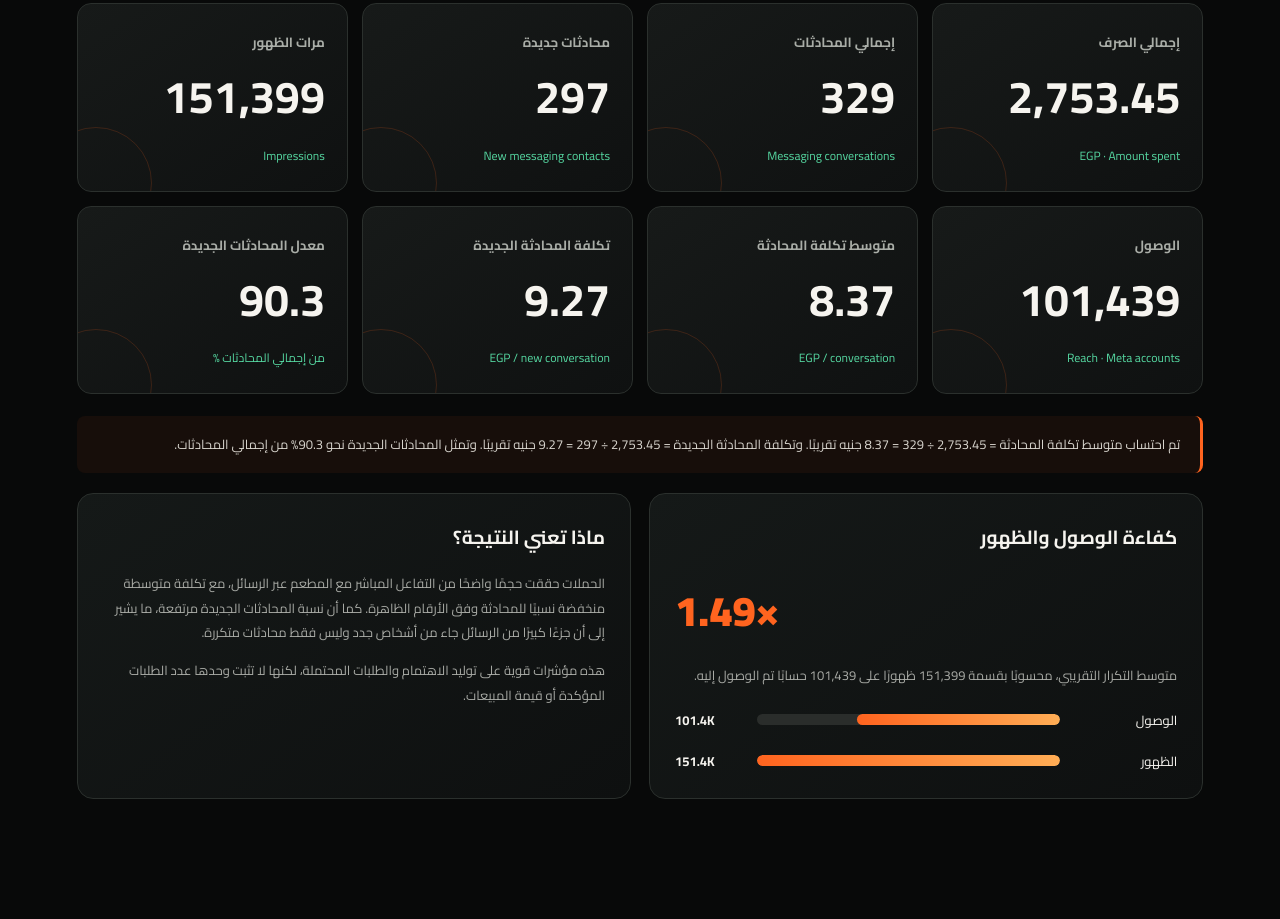
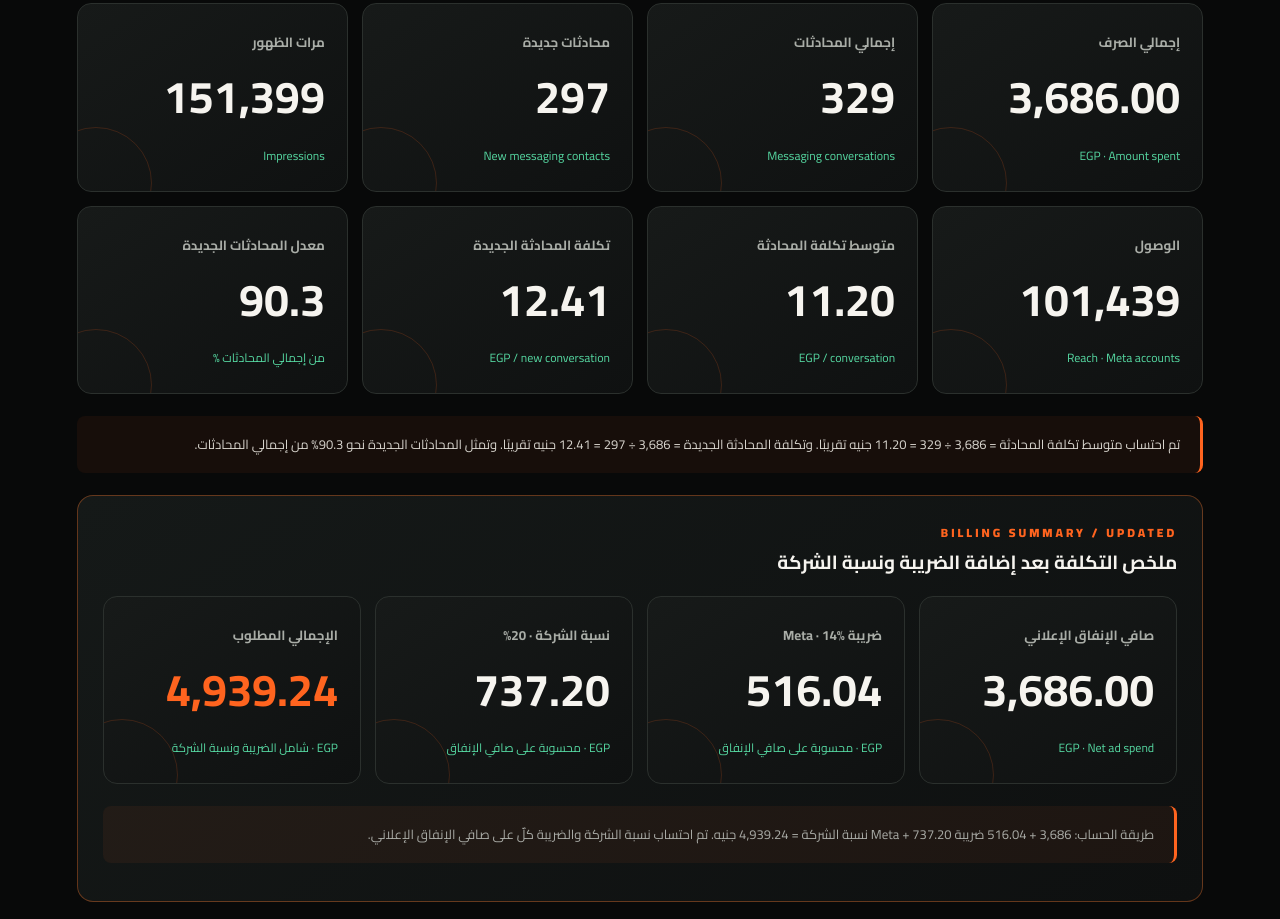
Before and after one commit to MAGDYDWEDAR/reportalnashar, a plain HTML site: page index.html in a window 1280 px wide. Shown: the part 1485-2404 px from the top of the page. Drawn offline with Linux system fonts and the light colour scheme.

Commit message:
Add files via upload

```diff
--- a/index.html
+++ b/index.html
@@ -2,7 +2,7 @@
 <html lang="ar" dir="rtl">
 <head>
 <meta charset="UTF-8"><meta name="viewport" content="width=device-width, initial-scale=1">
-<title>El-Nashaar Restaurant | Advertising Performance Report</title>
+<title>El-Nashaar Restaurant | Advertising Performance Report | Updated Spend & Fees</title>
 <style>
 @import url('https://fonts.googleapis.com/css2?family=Cairo:wght@400;500;600;700;800;900&display=swap');
 :root{--bg:#080909;--panel:#111414;--panel2:#171a19;--line:#2b302d;--orange:#ff641f;--gold:#ffad55;--white:#f6f4ef;--muted:#a8aaa5;--green:#55d6a0;--red:#ff8178}
@@ -62,23 +62,33 @@ footer{padding:35px 6vw;border-top:1px solid #ffffff16;color:#888;font-size:11px
   <div class="eyebrow">JINNY ADV · PERFORMANCE REPORT · NOV 2026</div>
   <h1>مطعم النشار<br><span>الأرقام بتتكلم.</span></h1>
   <p>تقرير الأداء الإعلاني والرقمي لمطعم النشار — قراءة موثقة لنتائج الحملات على Meta، وحركة الحسابات الاجتماعية، وما تحقق من محادثات واهتمام من الجمهور.</p>
-  <div class="hero-tags"><div class="pill"><strong>47</strong> إعلان ظاهر في مدير الإعلانات</div><div class="pill"><strong>2,753.45</strong> جنيه صرف ظاهر</div><div class="pill"><strong>329</strong> محادثة مراسلة</div></div>
+  <div class="hero-tags"><div class="pill"><strong>47</strong> إعلان ظاهر في مدير الإعلانات</div><div class="pill"><strong>3,686.00</strong> جنيه صرف ظاهر</div><div class="pill"><strong>329</strong> محادثة مراسلة</div></div>
   <a class="btn" href="#ads">استكشف النتائج ↓</a>
  </div>
 </section>
 <section id="ads">
  <div class="section-head reveal"><div><div class="eyebrow">01 / META ADS MANAGER</div><h2>نتائج الحملات الإعلانية</h2></div><p>الأرقام التالية من لقطة الحساب الإعلاني المرفقة، وتشمل إجمالي النتائج الظاهرة في صف الإجمالي.</p></div>
  <div class="grid">
-  <div class="metric reveal"><small>إجمالي الصرف</small><strong data-count="2753.45" data-dec="2">0</strong><em>EGP · Amount spent</em></div>
+  <div class="metric reveal"><small>إجمالي الصرف</small><strong data-count="3686" data-dec="2">0</strong><em>EGP · Amount spent</em></div>
   <div class="metric reveal"><small>إجمالي المحادثات</small><strong data-count="329">0</strong><em>Messaging conversations</em></div>
   <div class="metric reveal"><small>محادثات جديدة</small><strong data-count="297">0</strong><em>New messaging contacts</em></div>
   <div class="metric reveal"><small>مرات الظهور</small><strong data-count="151399">0</strong><em>Impressions</em></div>
   <div class="metric reveal"><small>الوصول</small><strong data-count="101439">0</strong><em>Reach · Meta accounts</em></div>
-  <div class="metric reveal"><small>متوسط تكلفة المحادثة</small><strong data-count="8.37" data-dec="2">0</strong><em>EGP / conversation</em></div>
-  <div class="metric reveal"><small>تكلفة المحادثة الجديدة</small><strong data-count="9.27" data-dec="2">0</strong><em>EGP / new conversation</em></div>
+  <div class="metric reveal"><small>متوسط تكلفة المحادثة</small><strong data-count="11.20" data-dec="2">0</strong><em>EGP / conversation</em></div>
+  <div class="metric reveal"><small>تكلفة المحادثة الجديدة</small><strong data-count="12.41" data-dec="2">0</strong><em>EGP / new conversation</em></div>
   <div class="metric reveal"><small>معدل المحادثات الجديدة</small><strong data-count="90.3" data-dec="1">0</strong><em>من إجمالي المحادثات %</em></div>
  </div>
- <div class="note reveal">تم احتساب متوسط تكلفة المحادثة = 2,753.45 ÷ 329 = 8.37 جنيه تقريبًا. وتكلفة المحادثة الجديدة = 2,753.45 ÷ 297 = 9.27 جنيه تقريبًا. وتمثل المحادثات الجديدة نحو 90.3% من إجمالي المحادثات.</div>
+ <div class="note reveal">تم احتساب متوسط تكلفة المحادثة = 3,686 ÷ 329 = 11.20 جنيه تقريبًا. وتكلفة المحادثة الجديدة = 3,686 ÷ 297 = 12.41 جنيه تقريبًا. وتمثل المحادثات الجديدة نحو 90.3% من إجمالي المحادثات.</div>
+ <div class="panel reveal" style="margin-top:22px;border:1px solid rgba(255,122,45,.35)">
+  <div class="eyebrow">BILLING SUMMARY / UPDATED</div><h3>ملخص التكلفة بعد إضافة الضريبة ونسبة الشركة</h3>
+  <div class="grid">
+   <div class="metric"><small>صافي الإنفاق الإعلاني</small><strong>3,686.00</strong><em>EGP · Net ad spend</em></div>
+   <div class="metric"><small>ضريبة Meta · 14%</small><strong>516.04</strong><em>EGP · محسوبة على صافي الإنفاق</em></div>
+   <div class="metric"><small>نسبة الشركة · 20%</small><strong>737.20</strong><em>EGP · محسوبة على صافي الإنفاق</em></div>
+   <div class="metric"><small>الإجمالي المطلوب</small><strong style="color:var(--orange)">4,939.24</strong><em>EGP · شامل الضريبة ونسبة الشركة</em></div>
+  </div>
+  <p class="note">طريقة الحساب: 3,686 + 516.04 ضريبة Meta + 737.20 نسبة الشركة = 4,939.24 جنيه. تم احتساب نسبة الشركة والضريبة كلٌ على صافي الإنفاق الإعلاني.</p>
+ </div>
  <div class="two" style="margin-top:20px">
   <div class="panel reveal"><h3>كفاءة الوصول والظهور</h3><div class="bigstat">1.49×</div><p>متوسط التكرار التقريبي، محسوبًا بقسمة 151,399 ظهورًا على 101,439 حسابًا تم الوصول إليه.</p><div class="bars"><div class="barrow"><span>الوصول</span><div class="track"><div class="fill" data-width="67"></div></div><b>101.4K</b></div><div class="barrow"><span>الظهور</span><div class="track"><div class="fill" data-width="100"></div></div><b>151.4K</b></div></div></div>
   <div class="panel reveal"><h3>ماذا تعني النتيجة؟</h3><p>الحملات حققت حجمًا واضحًا من التفاعل المباشر مع المطعم عبر الرسائل، مع تكلفة متوسطة منخفضة نسبيًا للمحادثة وفق الأرقام الظاهرة. كما أن نسبة المحادثات الجديدة مرتفعة، ما يشير إلى أن جزءًا كبيرًا من الرسائل جاء من أشخاص جدد وليس فقط محادثات متكررة.</p><p>هذه مؤشرات قوية على توليد الاهتمام والطلبات المحتملة، لكنها لا تثبت وحدها عدد الطلبات المؤكدة أو قيمة المبيعات.</p></div>
@@ -123,7 +133,7 @@ footer{padding:35px 6vw;border-top:1px solid #ffffff16;color:#888;font-size:11px
 <section id="insights">
  <div class="section-head reveal"><div><div class="eyebrow">04 / PERFORMANCE TAKEAWAYS</div><h2>قراءة النتائج: أين القوة وأين فرصة التحسين؟</h2></div></div>
  <div class="cards3">
-  <div class="insight reveal"><div class="n">01 / LEAD GENERATION</div><h3>الرسائل هي أقوى مؤشر أداء</h3><p>329 محادثة بتكلفة 8.37 جنيه للمحادثة، منها 297 محادثة جديدة. هذا يجعل الرسائل نقطة قوة واضحة في الحملة ويستحق البناء عليها.</p></div>
+  <div class="insight reveal"><div class="n">01 / LEAD GENERATION</div><h3>الرسائل هي أقوى مؤشر أداء</h3><p>329 محادثة بمتوسط تكلفة 11.20 جنيه للمحادثة، منها 297 محادثة جديدة. هذا يجعل الرسائل نقطة قوة واضحة في الحملة ويستحق البناء عليها.</p></div>
   <div class="insight reveal"><div class="n">02 / BRAND VISIBILITY</div><h3>حضور واسع للعلامة</h3><p>151.4 ألف ظهور و101.4 ألف وصول في لقطة مدير الإعلانات، إلى جانب نشاط ملحوظ في مشاهدات الحسابات الاجتماعية.</p></div>
   <div class="insight reveal"><div class="n">03 / ENGAGEMENT QUALITY</div><h3>رفع جودة التفاعل</h3><p>تحتاج الحسابات إلى تحويل المشاهدة إلى تفاعل ذي قيمة: تعليقات، حفظ، مشاركة، متابعة، ثم انتقال إلى الرسائل أو الطلب.</p></div>
  </div>
@@ -208,7 +218,7 @@ footer{padding:35px 6vw;border-top:1px solid #ffffff16;color:#888;font-size:11px
   <p>لقطة مدير الإعلانات المرفقة، منفصلة عن إحصائيات الحسابات حتى لا نخلط بين نتائج الإعلانات ونتائج الصفحة.</p>
  </div>
  <div class="grid">
-  <div class="metric reveal"><small>Total Amount Spent</small><strong>2,753.45</strong><em>EGP — حسب إجمالي الجدول الظاهر</em></div>
+  <div class="metric reveal"><small>Updated Net Ad Spend</small><strong>3,686.00</strong><em>EGP — صافي الإنفاق المعتمد للتقرير</em></div>
   <div class="metric reveal"><small>Impressions</small><strong>151,399</strong><em>حسب اللقطة</em></div>
   <div class="metric reveal"><small>Reach</small><strong>101,439</strong><em>حسب اللقطة</em></div>
   <div class="metric reveal"><small>Messaging Conversations</small><strong>329</strong><em>نتائج مراسلات ظاهرة بالجدول</em></div>
```
